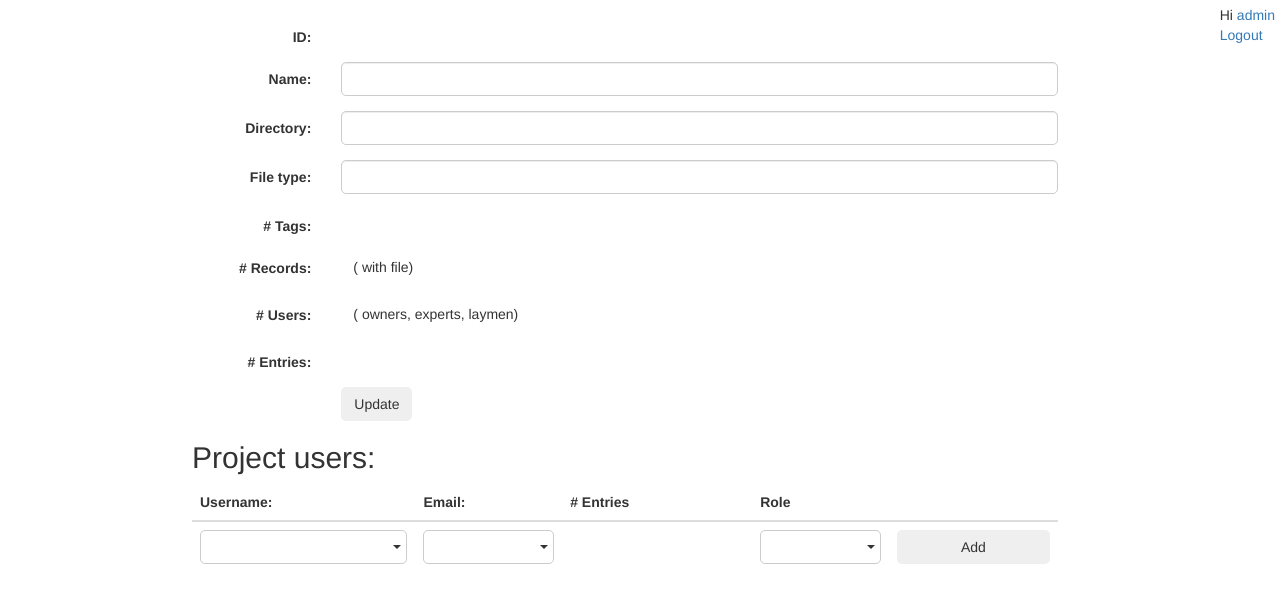
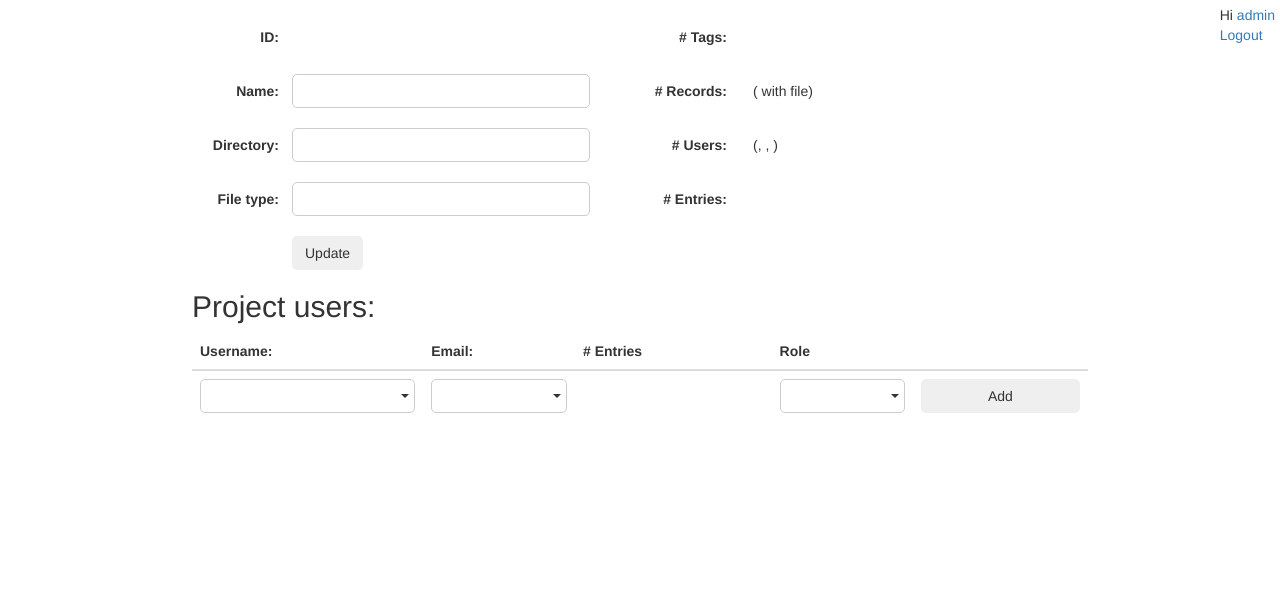
Before and after one commit to Hoffik/animal-recognition, a Django app: page /1/edit/ in a window 1280 px wide. Shown: the top 603 px of the page. Run offline with Django 3.2, Linux system fonts and the light colour scheme; a user stored in the database is signed in; some libraries are stand-ins or nearby versions.

Commit message:
Added two column form styles

```diff
--- a/birds/static/styles.css
+++ b/birds/static/styles.css
@@ -42,20 +42,40 @@ div.tag-container div.row div.cell button.basic {
 }
 
 div.form-container {
-  padding-right: 30px;
   padding-left: 0px;
   margin-right: 15%;
   margin-left: 15%;
 }
 
+div.form-container form div.container-part-1-2 {
+  float: left;
+  width: 50%;
+  padding-right: 50px;
+}
+
 div.form-container form div.form-group {
+  display: table;
   margin-bottom: 15px;
 }
 
+div.form-container form div.form-group div.form-label {
+  display: table-cell;
+  text-align: right;
+}
+
+div.form-container form div.form-group div.form-value {
+  display: table-cell;
+  width: 100%;
+}
+
 div.form-container form label {
-  display: inline-block;
-  margin-bottom: 5px;
+  width: 100px;
+  padding: 7px 13px;
   font-weight: 700;
+}
+
+div.form-container form div.value {
+  padding: 7px 13px;
 }
 
 div.form-container form input {
@@ -65,29 +85,6 @@ div.form-container form input {
   padding: 6px 12px;
   border: 1px solid #ccc;
   border-radius: 5px;
-}
-
-div.form-container form select {
-  display: block;
-  width: 100%;
-  height: 34px;
-  padding: 6px 12px;
-  border: 1px solid #ccc;
-  border-radius: 5px;
-  cursor: pointer;
-}
-
-div.form-container form select option {
-  border: none;
-  background-color: inherit;
-  cursor: pointer;
-  display: block;
-  width: 100%;
-  text-align: left;
-}
-
-div.form-container form select option:hover {
-  background: #eee;
 }
 
 div.form-container form button.select {
--- a/birds/static/styles.scss
+++ b/birds/static/styles.scss
@@ -44,19 +44,44 @@ div.tag-container {
 
 // Form
 div.form-container {
-    padding-right: 30px;
+    // padding-right: 30px;
     padding-left: 0px;
     margin-right: 15%;
     margin-left: 15%;
 
     form {
+        div.container-part-1-2 {
+            float: left;
+            width: 50%;
+            padding-right: 50px;
+        }
         div.form-group {
+            display: table;
             margin-bottom: 15px;
+            // min-height: 34px;
+
+            div.form-label {
+                // float: left;
+                display: table-cell;
+                // width: 50%;
+                text-align: right;
+            }
+            div.form-value {
+                // float: left;
+                display: table-cell;
+                width: 100%;
+            }
         }
+
         label {
-            display: inline-block;
-            margin-bottom: 5px;
+            // display: inline-block;
+            // margin-bottom: 5px;
+            width: 100px;
+            padding: 7px 13px;
             font-weight: 700;
+        }
+        div.value {
+            padding: 7px 13px;  // 6px 12px + 1px border
         }
         input {
             display: block;
@@ -65,28 +90,6 @@ div.form-container {
             padding: 6px 12px;
             border: 1px solid #ccc;
             border-radius: 5px;
-        }
-        select {
-            display: block;
-            width: 100%;
-            height: 34px;
-            padding: 6px 12px;
-            border: 1px solid #ccc;
-            border-radius: 5px;
-            cursor: pointer;
-
-            option {
-                border: none;
-                background-color: inherit;
-                cursor: pointer;
-                display: block;
-                // padding: 3px 20px;
-                width: 100%;
-                text-align: left;
-            }
-            option:hover {
-                background: #eee;
-            }
         }
         button.select {
             border: 1px solid #ccc;
--- a/birds/templates/project_detail.html
+++ b/birds/templates/project_detail.html
@@ -9,64 +9,96 @@
 
 <h1>[[ project.name ]]</h1>
 
-<form class="form-horizontal">
-    {% csrf_token %}
+<form>
+{% csrf_token %}
+
+{% comment %} <div class="container"> {% endcomment %}
+<div class="container-part-1-2">
+
     <div class="form-group">
-        <label class="control-label col-sm-2">ID:</label>
-        <div class="col-sm-10">
-            <div style="padding: 6px 12px;">[[ project.id ]]</div>
-            {% comment %} <input class="form-control" type="text" name="id" ng-model="project.id" readonly> {% endcomment %}
+        <div class="form-label">
+            <label>ID:</label>
+        </div>
+        <div class="form-value">
+            <div class="value">[[ project.id ]]</div>
         </div>
     </div>
     <div class="form-group">
-        <label class="control-label col-sm-2">Name:</label>
-        <div class="col-sm-10">
-            <input class="form-control" type="text" name="name" ng-model="project.name">
+        <div class="form-label">
+            <label>Name:</label>
+        </div>
+        <div class="form-value">
+            <input type="text" name="name" ng-model="project.name">
         </div>
     </div>
     <div class="form-group">
-        <label class="control-label col-sm-2">Directory:</label>
-        <div class="col-sm-10">
-            <input class="form-control" type="text" name="directory" ng-model="project.directory">
+        <div class="form-label">
+            <label>Directory:</label>
+        </div>
+        <div class="form-value">
+            <input type="text" name="directory" ng-model="project.directory">
         </div>
     </div>
     <div class="form-group">
-        <label class="control-label col-sm-2">File type:</label>
-        <div class="col-sm-10">
-            <input class="form-control" type="text" name="file_type" ng-model="project.file_type">
+        <div class="form-label">
+            <label>File type:</label>
+        </div>
+        <div class="form-value">
+            <input type="text" name="file_type" ng-model="project.file_type">
+        </div>
+    </div>
+
+</div>
+
+<div class="container-part-1-2">
+
+    <div class="form-group">
+        <div class="form-label">
+            <label># Tags:</label>
+        </div>
+        <div class="form-value">
+            <div class="value">[[ project.tag_count ]]</div>
         </div>
     </div>
     <div class="form-group">
-        <label class="control-label col-sm-2"># Tags:</label>
-        <div class="col-sm-10">
-            <div style="padding: 6px 12px;">[[ project.tag_count ]]</div>
+        <div class="form-label">
+            <label># Records:</label>
+        </div>
+        <div class="form-value">
+            <div class="value">[[ project.record_count ]] ([[ project.record_with_file_count ]] with file)</div>
         </div>
     </div>
     <div class="form-group">
-        <label class="control-label col-sm-2"># Records:</label>
-        <div class="col-sm-10">
-            <div style="padding: 6px 12px;">[[ project.record_count ]] ([[ project.record_with_file_count ]] with file)</div>
+        <div class="form-label">
+            <label># Users:</label>
+        </div>
+        <div class="form-value">
+            <div class="value">[[ project.right_count ]] ([[ project.owner_count ]], [[ project.expert_count ]], [[ project.layman_count ]])</div>
         </div>
     </div>
     <div class="form-group">
-        <label class="control-label col-sm-2"># Users:</label>
-        <div class="col-sm-10">
-            <div style="padding: 6px 12px;">[[ project.right_count ]] ([[ project.owner_count ]] owners, [[ project.expert_count ]] experts, [[ project.layman_count ]] laymen)</div>
+        <div class="form-label">
+            <label># Entries:</label>
+        </div>
+        <div class="form-value">
+            <div class="value">[[ project.identification_count ]]</div>
         </div>
     </div>
-    <div class="form-group">
-        <label class="control-label col-sm-2"># Entries:</label>
-        <div class="col-sm-10">
-            <div style="padding: 6px 12px;">[[ project.identification_count ]]</div>
+
+</div>
+
+<div class="form-group">
+    <div class="form-label">
+            <label></label>
         </div>
-    </div>
-    <div class="form-group">
-        <div class="col-sm-offset-2 col-sm-10">
-            {% comment %} <button type="submit" class="btn btn-default">Update</button> {% endcomment %}
+        <div class="form-value">
             <button ng-click="updateProject(project)">Update</button>
         </div>
-    </div>
+</div>
+
 </form>
+{% comment %} </div> {% endcomment %}
+
 
 <h2>Project users:</h2>
 
```
Also changed, not shown: 1 other file.
